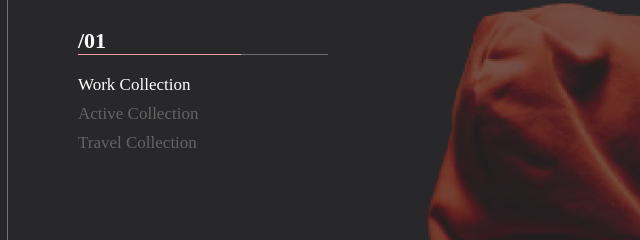
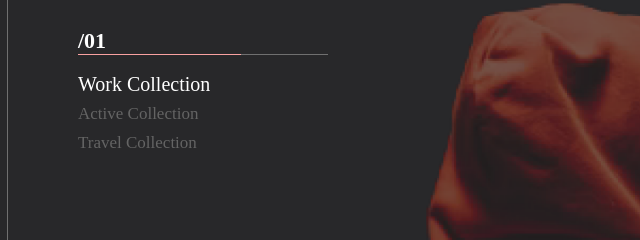
Before and after one commit to Benedict-Ik/hoodies, a plain HTML site: page index.html in a window 1280 px wide. Shown: the part 132-372 px from the top of the page, 120-760 px from the left. Drawn offline with Linux system fonts and the light colour scheme.

Commit message:
initial commit

```diff
--- a/css/style.css
+++ b/css/style.css
@@ -277,7 +277,7 @@ li{
     color: #fff;
 }
 
-li a.active{
+li.active{
     font-size: 2rem;
 }
 
```
